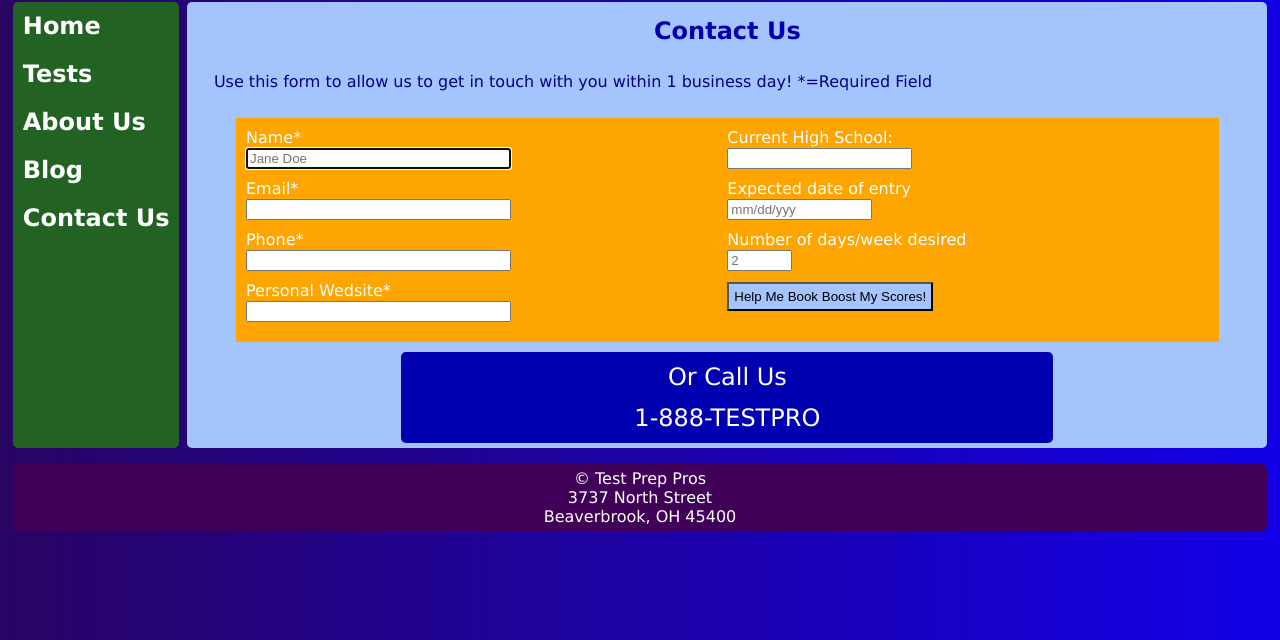
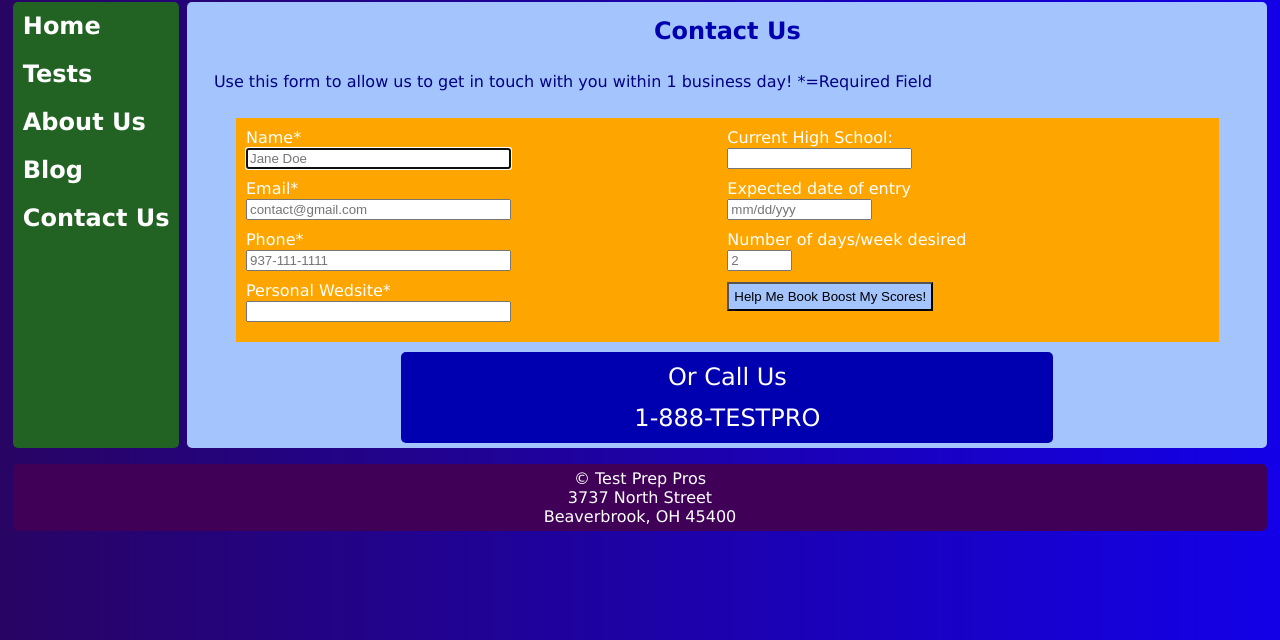
Before and after one commit to userCHaran1/TestPrepPros, a plain HTML site: page contact.html in a window 1280 px wide. Shown: the part 160-800 px from the top of the page. Drawn offline with nearby package versions, Linux system fonts and the light colour scheme.

Commit message:
Update contact.html

```diff
--- a/contact.html
+++ b/contact.html
@@ -36,8 +36,8 @@
     <form class="nestedgrid2" autocomplete="off" action="https://formspree.io/f/xoqzwvqw" method="POST">
       <div class="div1">
     Name*<br><input type="text" size="30" placeholder="Jane Doe" autofocus required name="fullname"><br>
-    Email*<br><input type="email" size="30" required name="email"><br>
-    Phone*<br><input type="phone" size="30" required name="phone"><br>
+    Email*<br><input type="email" size="30" placeholder="contact@gmail.com" required name="email"><br>
+    Phone*<br><input type="phone" size="30" placeholder="937-111-1111" required name="phone"><br>
     Personal Wedsite*<br><input type="Personal Wedsite" size="30" name="personal website"><br>
     </div>
     <div class="div2">
```
